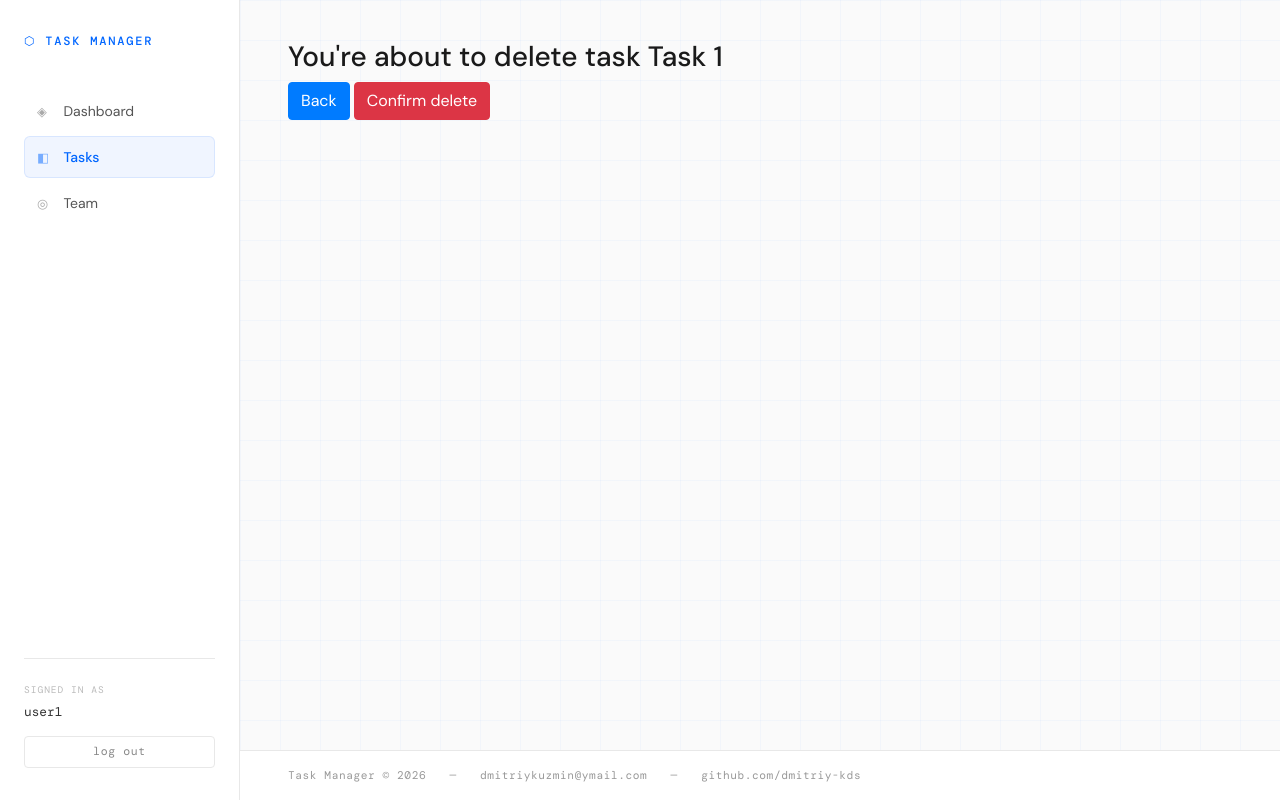
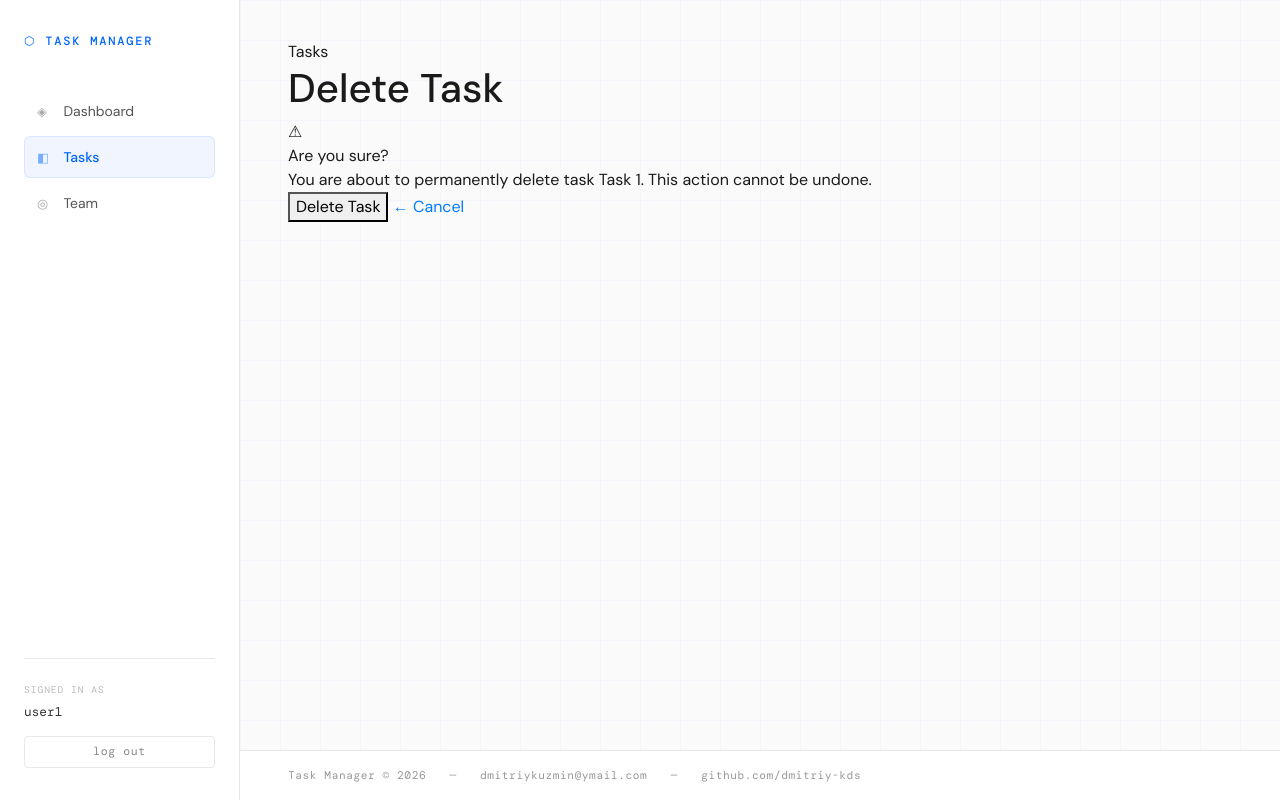
Before and after one commit to dmitriy-kds/it-company, a Django app: page /tasks/1/delete/ in a window 1280 px wide. Run offline with Django 5.2, Linux system fonts and the light colour scheme; a user stored in the database is signed in; data comes from the database, SQL or seed files in the repository; some libraries are stand-ins or nearby versions; some web fonts are replaced.

Commit message:
feat: Style up task confirm delete page

```diff
--- a/templates/task_manager/task_confirm_delete.html
+++ b/templates/task_manager/task_confirm_delete.html
@@ -1,12 +1,35 @@
 {% extends "base.html" %}
-{% load crispy_forms_filters %}
+
+{% block title %}<title>Delete Task — Task Manager</title>{% endblock %}
 
 {% block content %}
-  <h3>You're about to delete task {{ task.name }}</h3>
+
+<div class="page-header">
+  <div>
+    <div class="page-label">Tasks</div>
+    <h1 class="page-title">Delete Task</h1>
+  </div>
+</div>
+
+<div class="form-card">
+  <div class="delete-warning">
+    <div class="delete-warning-icon">⚠</div>
+    <div>
+      <div class="delete-warning-title">Are you sure?</div>
+      <div class="delete-warning-subtitle">
+        You are about to permanently delete task <span class="delete-target">{{ object.name }}</span>.
+        This action cannot be undone.
+      </div>
+    </div>
+  </div>
+
   <form action="" method="POST">
     {% csrf_token %}
-    {{ form|crispy }}
-    <a class="btn btn-primary" href="{% url 'task_manager:task-list' %}">Back</a>
-    <input class="btn btn-danger" type="submit" value="Confirm delete">
+    <div class="form-actions">
+      <button type="submit" class="btn-danger-action">Delete Task</button>
+      <a href="{% url 'task_manager:task-list' %}" class="btn-secondary-action">← Cancel</a>
+    </div>
   </form>
+</div>
+
 {% endblock %}
```
